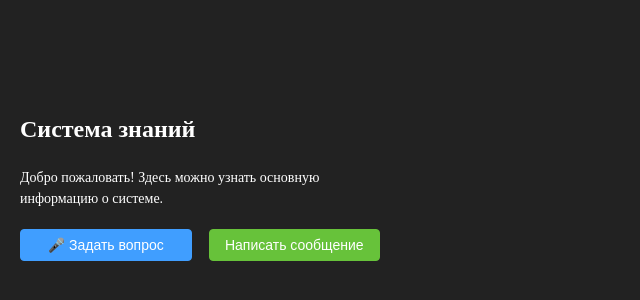
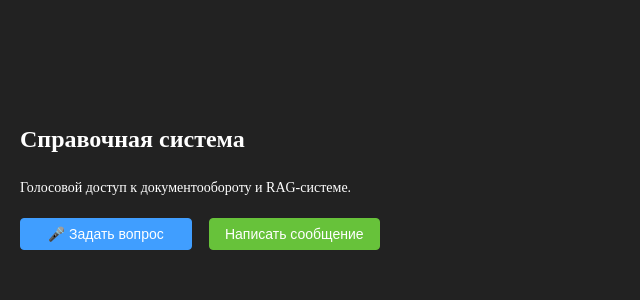
Before and after one commit to lexgp/avatar-gpt, a Vue app in the folder frontend/: page / in a window 1280 px wide. Shown: the part 212-512 px from the top of the page, without its empty margins (0-640 px from the left). Built offline with nearby package versions, Linux system fonts and the light colour scheme; no server answers.

Commit message:
Мелкие правки

```diff
--- a/frontend/src/components/Sidebar.vue
+++ b/frontend/src/components/Sidebar.vue
@@ -1,8 +1,8 @@
 <template>
   <div class="sidebar">
-    <h2 class="title">Система знаний</h2>
+    <h2 class="title">Справочная система</h2>
     <p class="description">
-      Добро пожаловать! Здесь можно узнать основную информацию о системе.
+      Голосовой доступ к документообороту и RAG-системе.
     </p>
     <div class="buttons">
       <!-- <el-button type="primary" @click="askQuestion">Задать вопрос</el-button> -->
```
Also changed, not shown: 2 other files (tests, documents, lock files or other folders).
